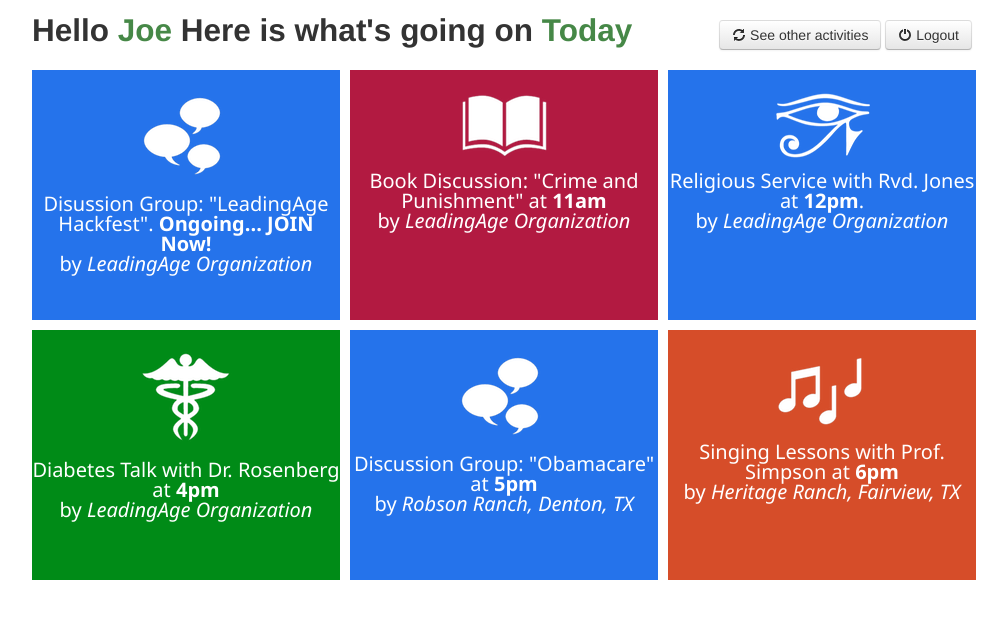
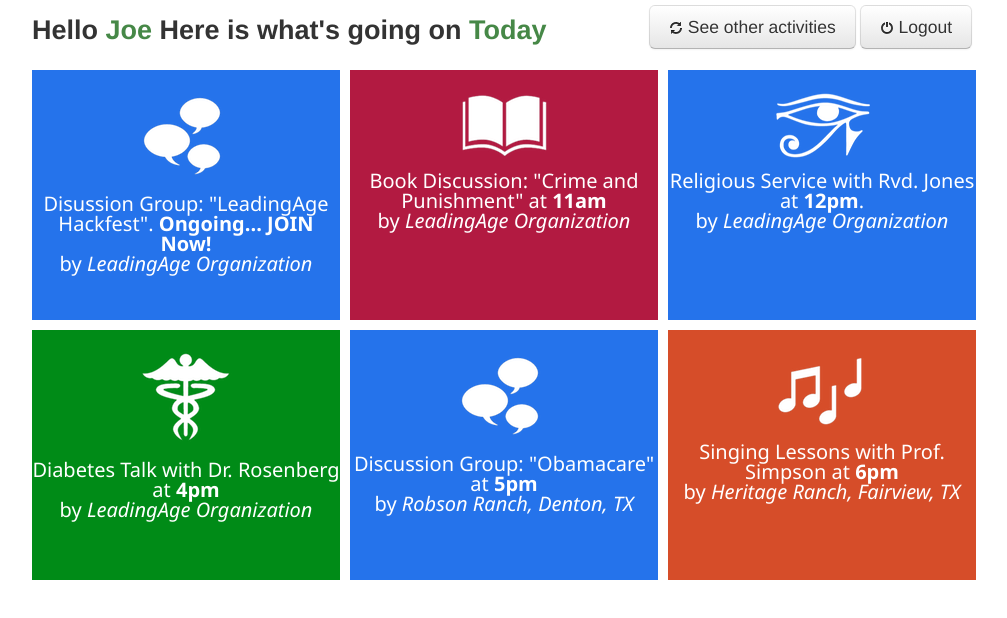
Before and after one commit to cdparra/globalengage, a plain HTML site: page ui/engage_events.html in a window 1280 px wide. Shown: the whole page, without its empty margins (138-1145 px from the left). Drawn offline with Linux system fonts and the light colour scheme.

Commit message:
last last last version

```diff
--- a/ui/engage_events.html
+++ b/ui/engage_events.html
@@ -17,11 +17,11 @@
 <body>
     <div class="container">
 	    <div style="float:left;">
-	        <h2> Hello <span class="text-success" id="fullname">Joe</span> Here is what's going on <span class="text-success">Today</span></h2>
+	        <h2 style="font-size:27px"> Hello <span class="text-success" id="fullname">Joe</span> Here is what's going on <span class="text-success">Today</span></h2>
 	    </div>
-	    <div style="float:right; margin-top:20px;">
-	        <a class="btn" onclick="refreshActivities()"><i class="icon-refresh"></i> See other activities</a>
-	        <a class="btn" href="index.html"><i class="icon-off"></i> Logout</a>
+	    <div style="float:right; margin-top:5px;">
+	        <a class="btn btn-large" onclick="refreshActivities()"><i class="icon-refresh"></i> See other activities</a>
+	        <a class="btn btn-large" href="index.html"><i class="icon-off"></i> Logout</a>
 	    </div>
 
 	    <div id="today" class="metro-panel"></div>
```
Also changed, not shown: 1 other file.
